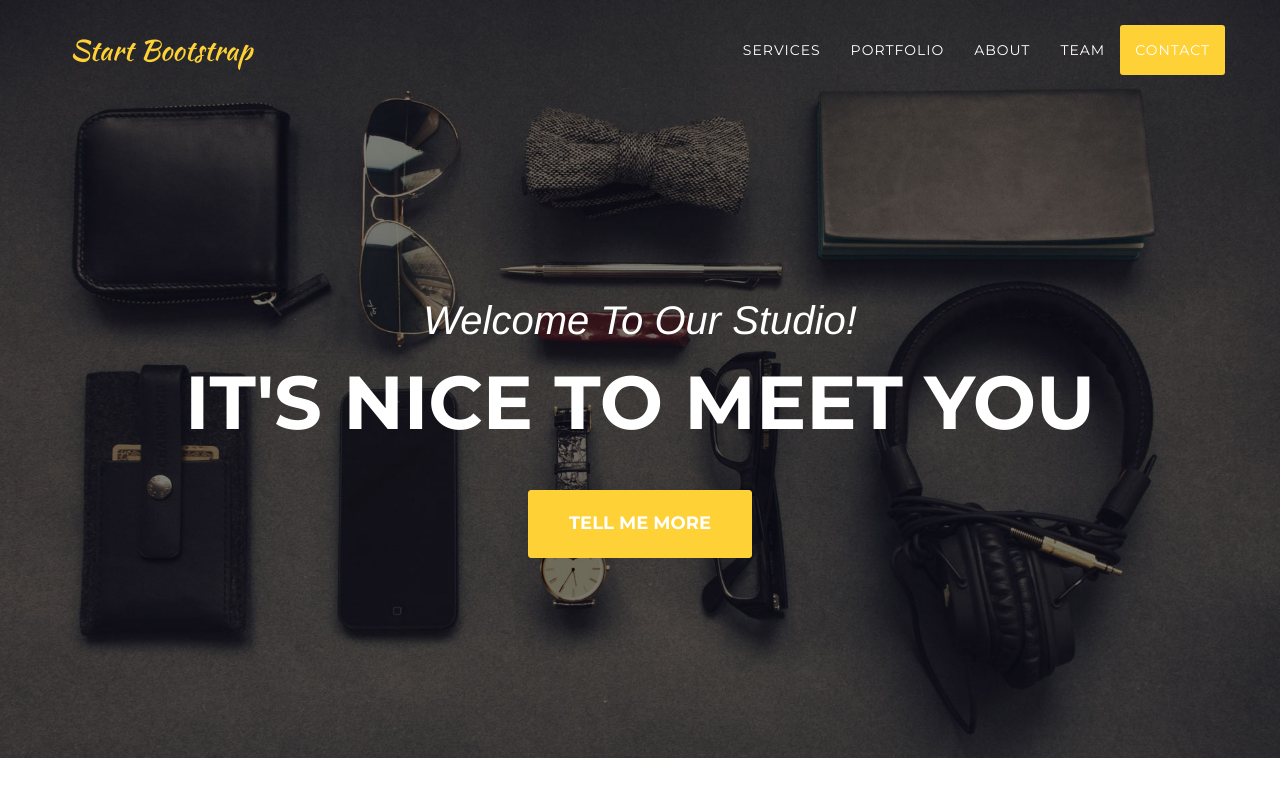
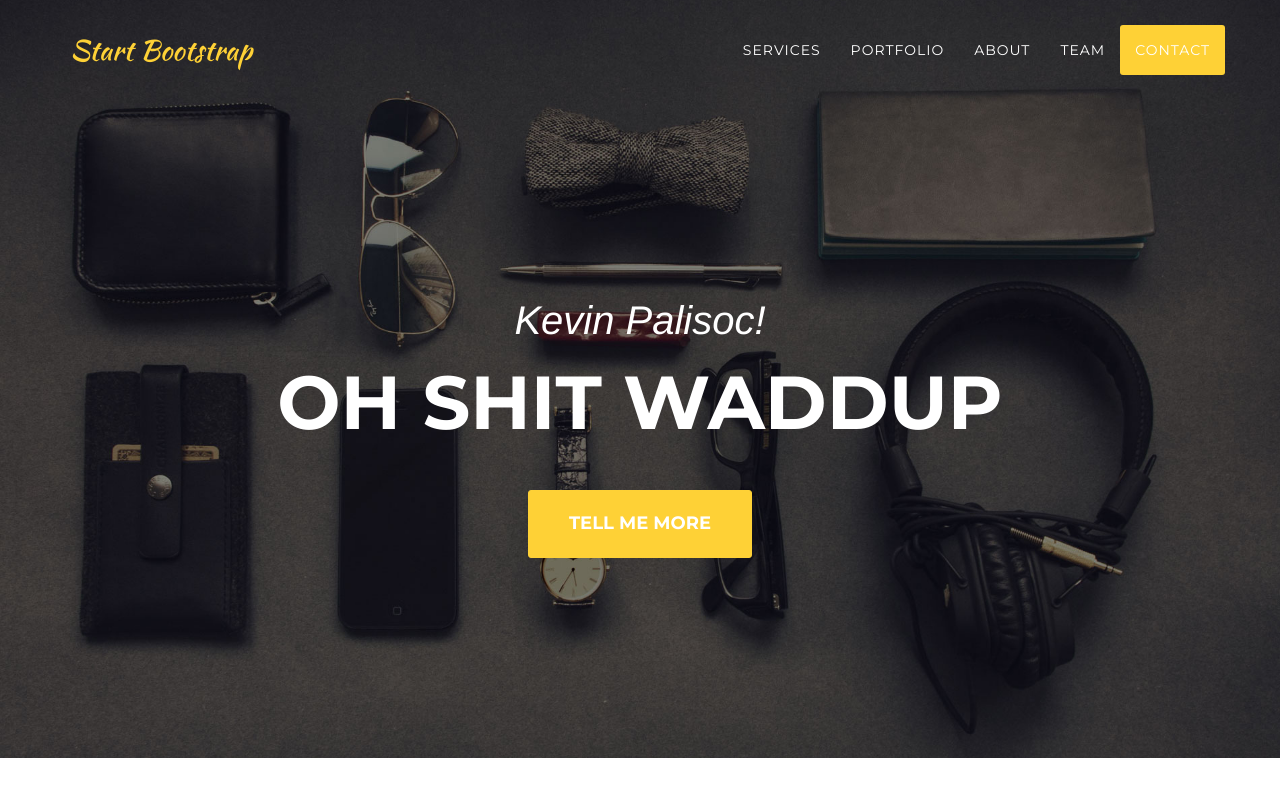
Before and after one commit to kpalisoc/kpalisoc.github.io, a website: page index.html in a window 1280 px wide. Shown: the top 800 px of the page. Drawn offline with nearby package versions, Linux system fonts and the light colour scheme; a web font is replaced by a local one.

Commit message:
Best Update
Changed Name

```diff
--- a/index.html
+++ b/index.html
@@ -78,8 +78,8 @@
     <header>
         <div class="container">
             <div class="intro-text">
-                <div class="intro-lead-in">Welcome To Our Studio!</div>
-                <div class="intro-heading">It's Nice To Meet You</div>
+                <div class="intro-lead-in">Kevin Palisoc!</div>
+                <div class="intro-heading">oh shit waddup</div>
                 <a href="#services" class="page-scroll btn btn-xl">Tell Me More</a>
             </div>
         </div>
```
